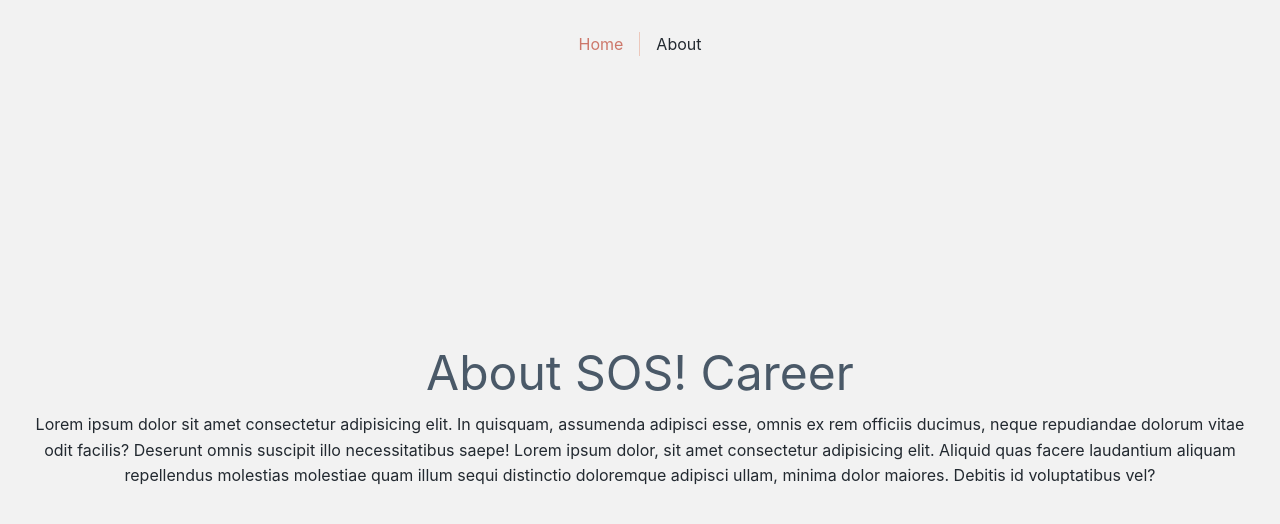
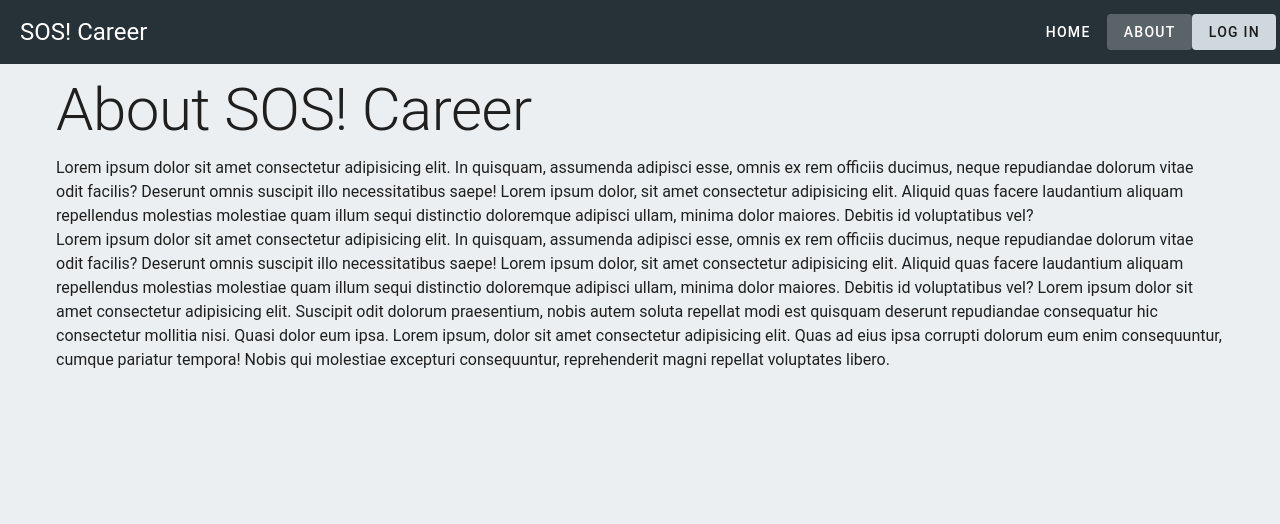
Before and after one commit to amoguelk/sos-career, a Vue app in the folder client/: page /about in a window 1280 px wide. Shown: the top 524 px of the page. Built offline with nearby package versions, Linux system fonts and the light colour scheme.

Commit message:
Added Vuetify

```diff
--- a/client/package.json
+++ b/client/package.json
@@ -11,7 +11,8 @@
   },
   "dependencies": {
     "vue": "^3.5.13",
-    "vue-router": "^4.5.0"
+    "vue-router": "^4.5.0",
+    "vuetify": "^3.8.1"
   },
   "devDependencies": {
     "@eslint/js": "^9.22.0",
--- a/client/src/App.vue
+++ b/client/src/App.vue
@@ -1,52 +1,17 @@
 <script setup>
-import { RouterLink, RouterView } from "vue-router";
+import { RouterView } from "vue-router";
 </script>
 
 <template>
-  <header>
-    <nav>
-      <RouterLink to="/">Home</RouterLink>
-      <RouterLink to="/about">About</RouterLink>
-    </nav>
-  </header>
-
-  <div class="content"><RouterView /></div>
+  <v-app>
+    <v-app-bar :elevation="0" color="secondary">
+      <v-app-bar-title class="text-h5">SOS! Career</v-app-bar-title>
+      <v-btn to="/">Home</v-btn>
+      <v-btn to="/about">About</v-btn>
+      <v-btn to="/login" variant="flat">Log in</v-btn>
+    </v-app-bar>
+    <v-main class="d-flex">
+      <RouterView />
+    </v-main>
+  </v-app>
 </template>
-
-<style scoped>
-header {
-  line-height: 1.5;
-  max-height: 100vh;
-}
-
-nav {
-  width: 100%;
-  text-align: center;
-  font-size: 1rem;
-}
-
-nav a.router-link-exact-active {
-  color: var(--color-text);
-}
-
-nav a.router-link-exact-active:hover {
-  background-color: transparent;
-}
-
-nav a {
-  display: inline-block;
-  padding: 0 1rem;
-  border-left: 1px solid var(--color-border);
-}
-
-nav a:first-of-type {
-  border: 0;
-}
-
-.content {
-  display: flex;
-  height: 100%;
-  flex-direction: column;
-  justify-content: center;
-}
-</style>
--- a/client/src/assets/base.css
+++ /dev/null
@@ -1,64 +0,0 @@
-:root {
-  --vt-c-white: #ffffff;
-  --vt-c-white-soft: #f8f8f8;
-  --vt-c-white-mute: #f2f2f2;
-
-  --desert-sand: hsla(25, 62%, 81%, 1);
-  --melon: hsla(15, 62%, 75%, 1);
-  --melon-light: hsla(15, 62%, 75%, 0.6);
-  --old-rose: hsla(8, 50%, 61%, 1);
-  --old-rose-light: hsla(8, 50%, 61%, 0.2);
-  --persian-orange: hsla(28, 45%, 56%, 1);
-  --paynes-gray: hsla(210, 17%, 35%, 1);
-  --gunmetal: hsla(210, 17%, 16%, 1);
-}
-
-/* semantic color variables for this project */
-:root {
-  --color-background: var(--vt-c-white-mute);
-  --color-background-soft: var(--vt-c-white-soft);
-  --color-background-mute: var(--vt-c-white-mute);
-
-  --color-border: var(--melon-light);
-  --color-border-hover: var(--melon);
-
-  --color-heading: var(--paynes-gray);
-  --color-text: var(--gunmetal);
-
-  --section-gap: 160px;
-}
-
-*,
-*::before,
-*::after {
-  box-sizing: border-box;
-  margin: 0;
-  font-weight: normal;
-}
-
-body {
-  min-height: 100vh;
-  color: var(--color-text);
-  background: var(--color-background);
-  transition:
-    color 0.5s,
-    background-color 0.5s;
-  line-height: 1.6;
-  font-family:
-    Inter,
-    -apple-system,
-    BlinkMacSystemFont,
-    "Segoe UI",
-    Roboto,
-    Oxygen,
-    Ubuntu,
-    Cantarell,
-    "Fira Sans",
-    "Droid Sans",
-    "Helvetica Neue",
-    sans-serif;
-  font-size: 16px;
-  text-rendering: optimizeLegibility;
-  -webkit-font-smoothing: antialiased;
-  -moz-osx-font-smoothing: grayscale;
-}
--- a/client/src/assets/main.css
+++ /dev/null
@@ -1,30 +0,0 @@
-@import "./base.css";
-
-#app {
-  max-width: 1280px;
-  margin: 0 auto;
-  padding: 2rem;
-  font-weight: normal;
-  display: flex;
-  flex-direction: column;
-  height: 100vh;
-}
-
-a {
-  text-decoration: none;
-  color: var(--old-rose);
-  transition: 0.4s;
-  padding: 3px;
-}
-
-h1 {
-  color: var(--color-heading);
-  font-size: 3rem;
-  align-self: center;
-}
-
-@media (hover: hover) {
-  a:hover {
-    background-color: var(--old-rose-light);
-  }
-}
--- a/client/src/main.js
+++ b/client/src/main.js
@@ -1,11 +1,39 @@
-import "./assets/main.css";
+import { createApp } from "vue";
 
-import { createApp } from "vue";
+// Vuetify
+import "vuetify/styles";
+import { createVuetify } from "vuetify";
+import colors from "vuetify/util/colors";
+import * as components from "vuetify/components";
+import * as directives from "vuetify/directives";
+
+const baseColor = colors.blueGrey;
+
+const vuetify = createVuetify({
+  components,
+  directives,
+  theme: {
+    themes: {
+      light: {
+        dark: false,
+        colors: {
+          primary: baseColor.darken1,
+          secondary: baseColor.darken4,
+          background: baseColor.lighten5,
+          surface: baseColor.lighten4,
+        },
+      },
+    },
+  },
+});
+
+// Components
 import App from "./App.vue";
 import router from "./router";
 
 const app = createApp(App);
 
 app.use(router);
+app.use(vuetify);
 
 app.mount("#app");
--- a/client/src/views/AboutView.vue
+++ b/client/src/views/AboutView.vue
@@ -1,12 +1,29 @@
 <template>
-  <h1>About SOS! Career</h1>
-  <p style="text-align: center">
+  <v-container>
+    <h2 class="text-h2 mb-4">About SOS! Career</h2>
+    <p class="text-body">
       Lorem ipsum dolor sit amet consectetur adipisicing elit. In quisquam,
       assumenda adipisci esse, omnis ex rem officiis ducimus, neque repudiandae
       dolorum vitae odit facilis? Deserunt omnis suscipit illo necessitatibus
       saepe! Lorem ipsum dolor, sit amet consectetur adipisicing elit. Aliquid
       quas facere laudantium aliquam repellendus molestias molestiae quam illum
-    sequi distinctio doloremque adipisci ullam, minima dolor maiores. Debitis id
-    voluptatibus vel?
+      sequi distinctio doloremque adipisci ullam, minima dolor maiores. Debitis
+      id voluptatibus vel?
     </p>
+    <p class="text-body">
+      Lorem ipsum dolor sit amet consectetur adipisicing elit. In quisquam,
+      assumenda adipisci esse, omnis ex rem officiis ducimus, neque repudiandae
+      dolorum vitae odit facilis? Deserunt omnis suscipit illo necessitatibus
+      saepe! Lorem ipsum dolor, sit amet consectetur adipisicing elit. Aliquid
+      quas facere laudantium aliquam repellendus molestias molestiae quam illum
+      sequi distinctio doloremque adipisci ullam, minima dolor maiores. Debitis
+      id voluptatibus vel? Lorem ipsum dolor sit amet consectetur adipisicing
+      elit. Suscipit odit dolorum praesentium, nobis autem soluta repellat modi
+      est quisquam deserunt repudiandae consequatur hic consectetur mollitia
+      nisi. Quasi dolor eum ipsa. Lorem ipsum, dolor sit amet consectetur
+      adipisicing elit. Quas ad eius ipsa corrupti dolorum eum enim
+      consequuntur, cumque pariatur tempora! Nobis qui molestiae excepturi
+      consequuntur, reprehenderit magni repellat voluptates libero.
+    </p>
+  </v-container>
 </template>
--- a/client/src/views/HomeView.vue
+++ b/client/src/views/HomeView.vue
@@ -1,6 +1,16 @@
 <template>
-  <h1>SOS! Career</h1>
-  <p style="text-align: center">
-    The AI-powered tool that will help you choose your path
-  </p>
+  <v-sheet
+    class="align-center align-self-center justify-center text-center mx-auto py-8"
+    elevation="4"
+    width="75vw"
+  >
+    <v-container>
+      <h1 class="text-h1">SOS! Career</h1>
+      <p class="text-body mb-4">
+        The AI-powered tool that will help you choose your path
+      </p>
+      <v-btn to="/about" variant="text">Read more about us</v-btn>
+      <v-btn to="/login" variant="text">Log in</v-btn>
+    </v-container>
+  </v-sheet>
 </template>
--- a/client/src/views/NotFoundView.vue
+++ b/client/src/views/NotFoundView.vue
@@ -1,11 +1,7 @@
-<script setup>
-import { RouterLink } from "vue-router";
-</script>
-
 <template>
-  <h1>Not Found</h1>
-  <div style="display: flex; flex-direction: column; align-items: center">
-    <p>This page does not exist</p>
-    <RouterLink to="/">Go home</RouterLink>
-  </div>
+  <v-container class="d-flex flex-column align-center justify-center">
+    <h2 class="text-h2 mb-4">Page Not Found</h2>
+    <p class="text-body mb-4">This page does not exist</p>
+    <v-btn to="/" variant="text">Go back home</v-btn>
+  </v-container>
 </template>
```
Also changed, not shown: 1 other file (tests, documents, lock files or other folders). Lines whose indentation alone changed are shown as unchanged.
